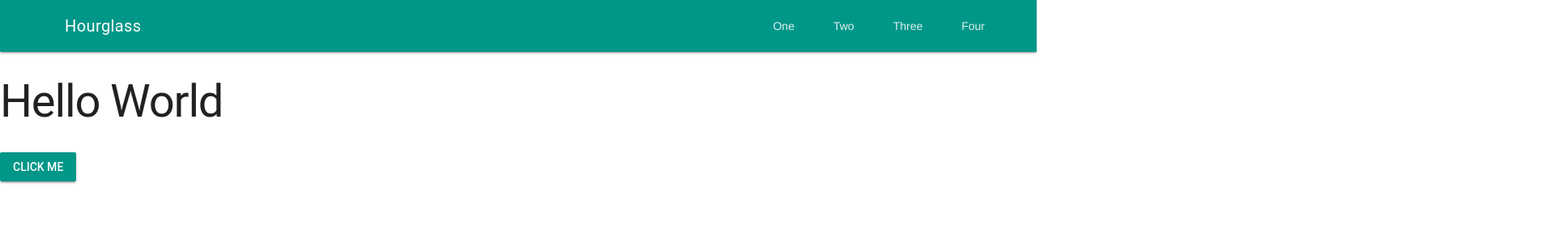
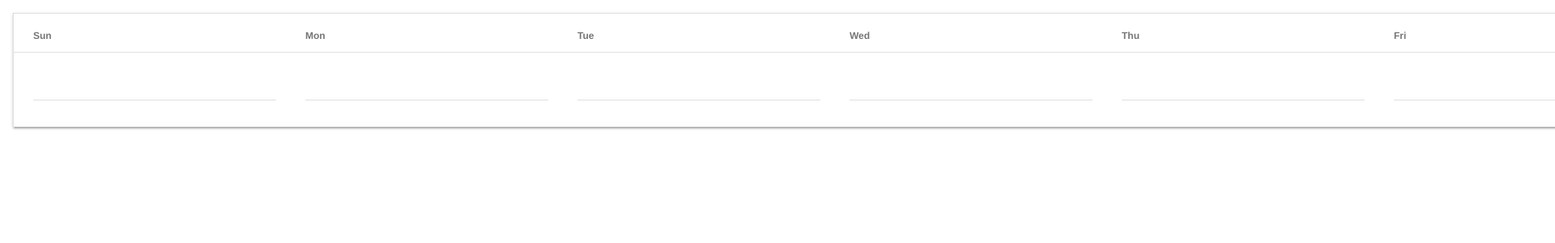
Before and after one commit to rkiel/hourglass, a React app: page / in a window 1280 px wide. Shown: the top 300 px of the page at 81% size, 1920 px wide, since content can reach past the window. Built offline with nearby package versions, Linux system fonts and the light colour scheme.

Commit message:
mdl: experiment

```diff
--- a/package.json
+++ b/package.json
@@ -24,6 +24,7 @@
   "dependencies": {
     "immutability-helper": "^2.1.1",
     "material-ui": "^0.17.0",
+    "moment": "^2.17.1",
     "react": "^15.4.2",
     "react-dom": "^15.4.2",
     "react-redux": "^5.0.2",
--- /dev/null
+++ b/src/Day.jsx
@@ -0,0 +1,20 @@
+import React, {Component} from 'react';
+
+class Day extends Component {
+  render() {
+    const id = "one";
+
+    return (
+      <td className="mdl-data-table__cell">
+        <form action="#">
+          <div className="mdl-textfield mdl-js-textfield">
+            <input className="mdl-textfield__input" type="text" id={id} maxLength={5} size={5}/>
+            <label className="mdl-textfield__label" htmlFor={id}>{this.props.placeholder}</label>
+          </div>
+        </form>
+      </td>
+    );
+  }
+}
+
+export default Day;
--- a/src/index.jsx
+++ b/src/index.jsx
@@ -1,11 +1,14 @@
 import React, {Component} from 'react';
 import ReactDOM from 'react-dom';
+import moment from 'moment';
+import _ from 'lodash';
 
 import A from './A.jsx';
 import Header from './Header.jsx';
 import Drawer from './Drawer.jsx';
 import Content from './Content.jsx';
 import Layout from './Layout.jsx';
+import Day from './Day.jsx';
 import RaisedButton from './RaisedButton.jsx';
 
 class HelloWorld extends Component {
@@ -21,21 +24,73 @@ class HelloWorld extends Component {
     this.setState({buttons});
   }
 
+  next(date) {
+    return date.add(1, 'd');
+  }
   render() {
+    const year = moment().year();
+    const months = [
+      0,
+      1,
+      2,
+      3,
+      4,
+      5,
+      6,
+      7,
+      8,
+      9,
+      10,
+      11
+    ];
+    let days = _.map(months, month => [
+      year,
+      month,
+      1,
+      0,
+      0,
+      0,
+      0
+    ]);
+    const x = [];
+    _.each(days, day => x.push(_.map(_.range(1, moment(day).endOf('month').date() + 1), y => [year, moment(day).month(), y])));
+
+    let date = moment([2017, 0, 1]);
     return (
-      <Layout>
-        <Header title="Hourglass"/>
-        <Drawer title="Hourglass"/>
-        <Content>
-          <h1>Hello World</h1>
-          <div>
-            <RaisedButton label="Click Me" onClick={this.addButton.bind(this)}/>
+      <main className="mdl-layout__content">
+        <div className="mdl-grid">
+          <div className="mdl-layout-spacer"></div>
+          <div className="mdl-cell mdl-cell--12-col">
+            <table className="mdl-data-table mdl-shadow--2dp" style={{
+              width: '100%'
+            }}>
+              <thead>
+                <tr>
+                  <th className="mdl-data-table__cell--non-numeric">Sun</th>
+                  <th className="mdl-data-table__cell--non-numeric">Mon</th>
+                  <th className="mdl-data-table__cell--non-numeric">Tue</th>
+                  <th className="mdl-data-table__cell--non-numeric">Wed</th>
+                  <th className="mdl-data-table__cell--non-numeric">Thu</th>
+                  <th className="mdl-data-table__cell--non-numeric">Fri</th>
+                  <th className="mdl-data-table__cell--non-numeric">Sat</th>
+                </tr>
+              </thead>
+              <tbody>
+                <tr>
+                  <Day/>
+                  <Day/>
+                  <Day/>
+                  <Day/>
+                  <Day/>
+                  <Day/>
+                  <Day/>
+                </tr>
+              </tbody>
+            </table>
           </div>
-          <div>
-            {this.state.buttons}
-          </div>
-        </Content>
-      </Layout>
+          <div className="mdl-layout-spacer"></div>
+        </div>
+      </main>
     )
   }
 }
```
Also changed, not shown: 1 other file (tests, documents, lock files or other folders).
